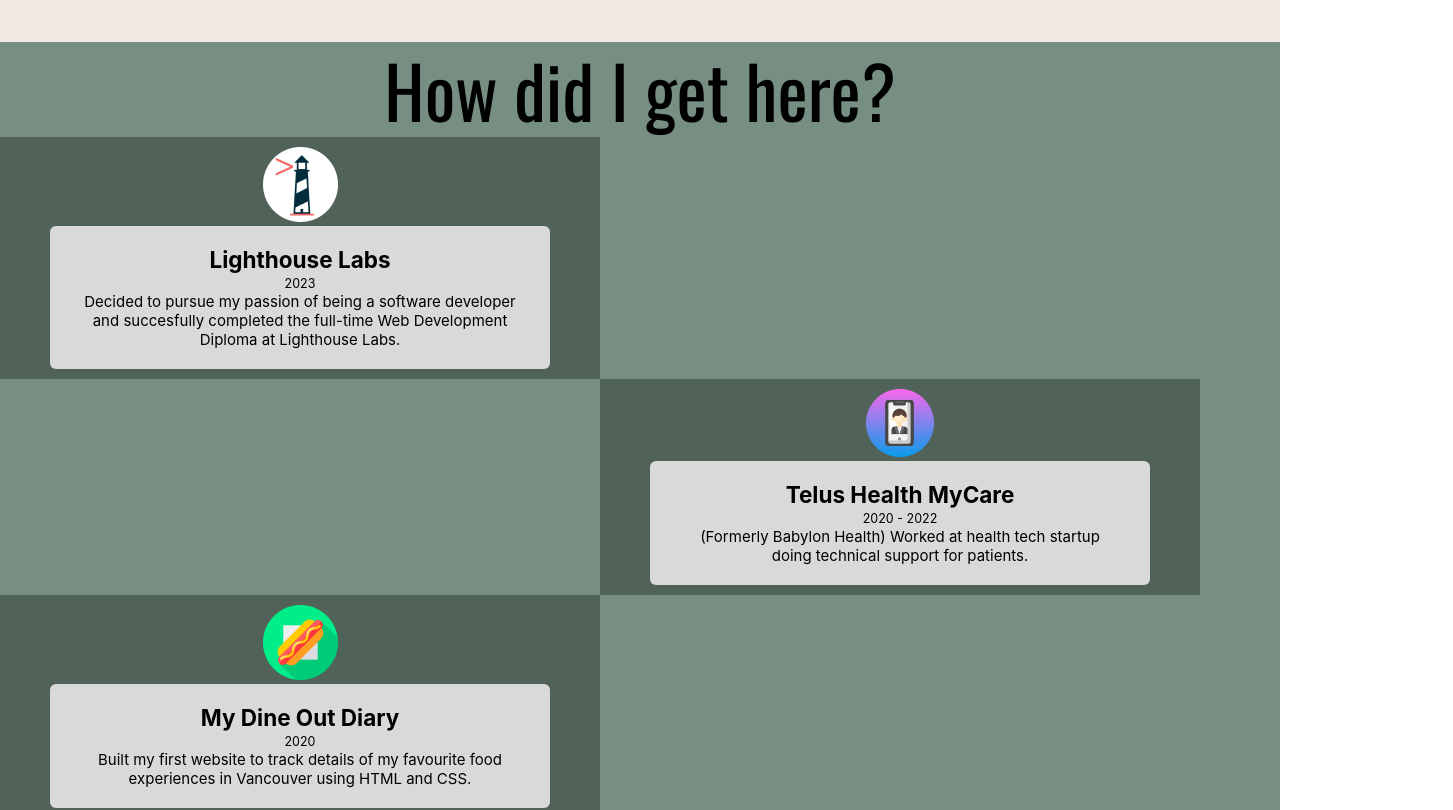
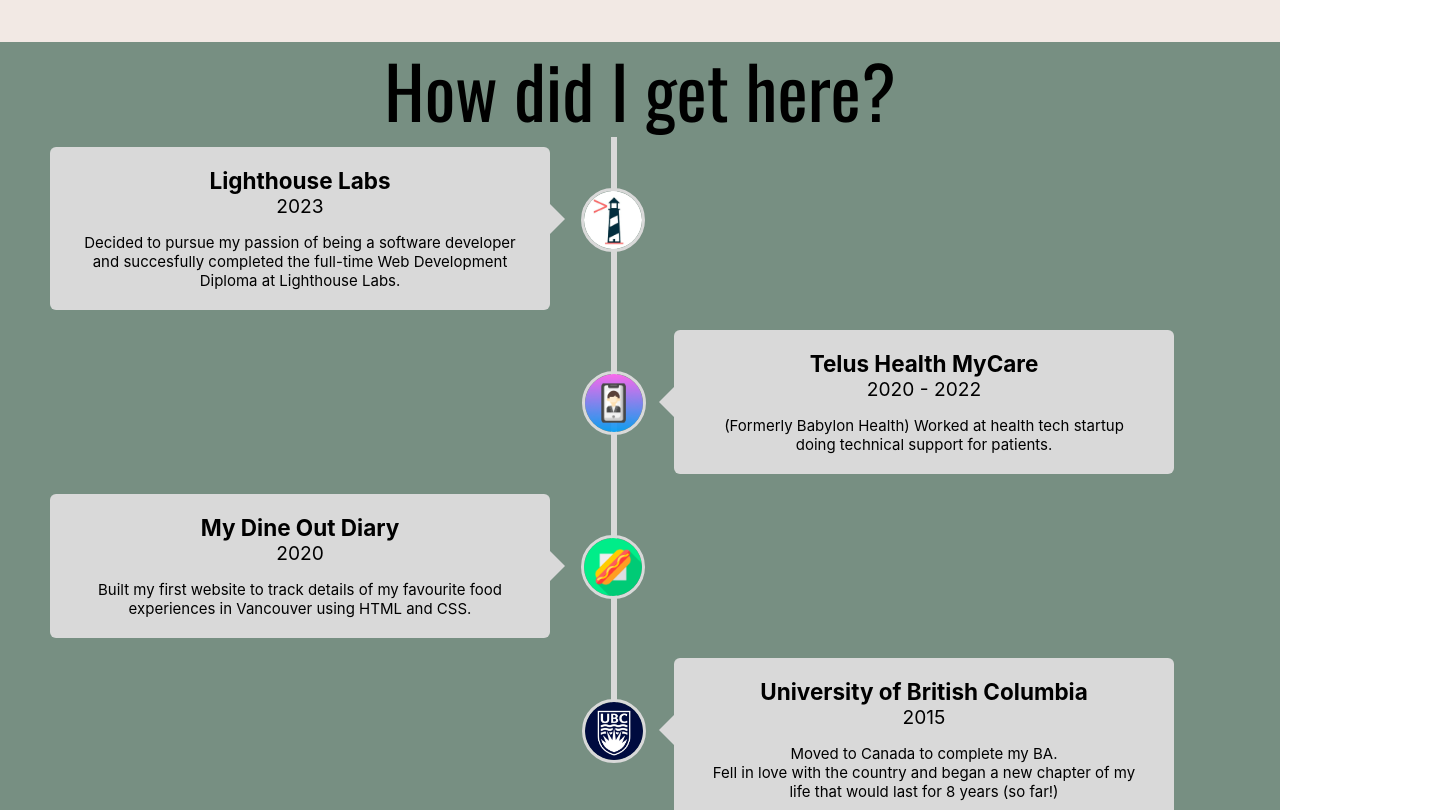
Before and after one commit to charlie-chandler/portfolio, a React (Create React App) app: page / in a window 1280 px wide. Shown: the part 882-1692 px from the top of the page, 1453 px wide, since content can reach past the window. Built offline with nearby package versions, Linux system fonts and the light colour scheme.

Commit message:
Add styling and arrows for timeline containers

```diff
--- a/src/styles/Timeline.css
+++ b/src/styles/Timeline.css
@@ -28,7 +28,7 @@
   padding: 10px 50px;
   position: relative;
   width: 50%;
-  background: #516259;
+  /* background: #516259; */
 }
 
 .text-box {
@@ -44,5 +44,66 @@
 }
 
 .right-container {
-  left: 50%;
+  left: 52%;
 }
+
+.container img {
+  position: absolute;
+  width: 4rem;
+  height: 4rem;
+
+  border: solid;
+  border-color: #D9D9D9;
+  border-radius: 50%;
+  border-width: 3px;
+
+  right: -45px;
+  top: 3.2rem;
+  z-index: 10;
+}
+
+.right-container img {
+  left: -42px;
+}
+
+.timeline::after {
+  content: '';
+  position: absolute;
+  width: 6px;
+  height: 38rem;
+  top: 0;
+  left: 51%;
+  margin-left: -1px;
+  z-index: 1; /* Might have to change this to 1 - curently doesnt appear*/
+  background: #D9D9D9;
+}
+
+.text-box small {
+  display: inline-block;
+  margin-bottom: 15px;
+  font-size: 1.2rem;
+}
+
+.left-container-arrow {
+  height: 0;
+  width: 0;
+  position: absolute;
+  top: 57px;
+  z-index: 1;
+  border-top: 15px solid transparent;
+  border-bottom: 15px solid transparent;
+  border-left: 15px solid #D9D9D9;
+  right: -15px;
+}
+
+.right-container-arrow {
+  height: 0;
+  width: 0;
+  position: absolute;
+  top: 57px;
+  z-index: 1;
+  border-top: 15px solid transparent;
+  border-bottom: 15px solid transparent;
+  border-right: 15px solid #D9D9D9;
+  left: -15px;
+}
```
